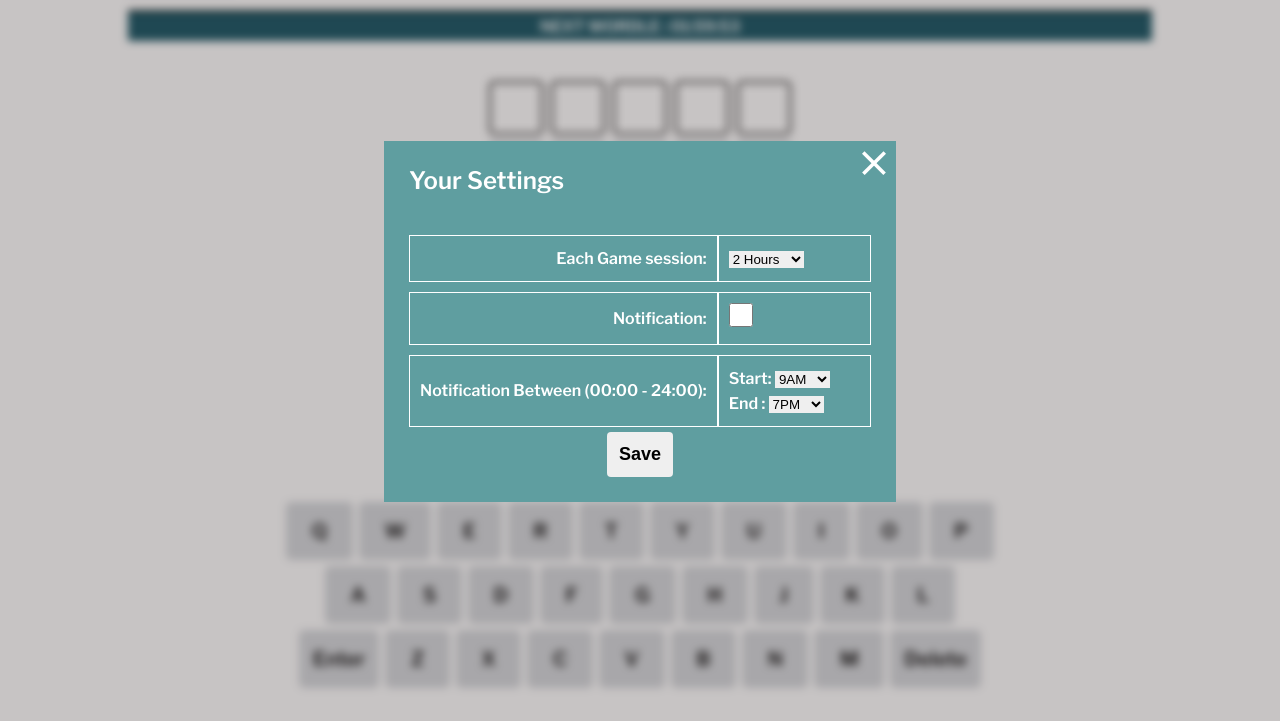
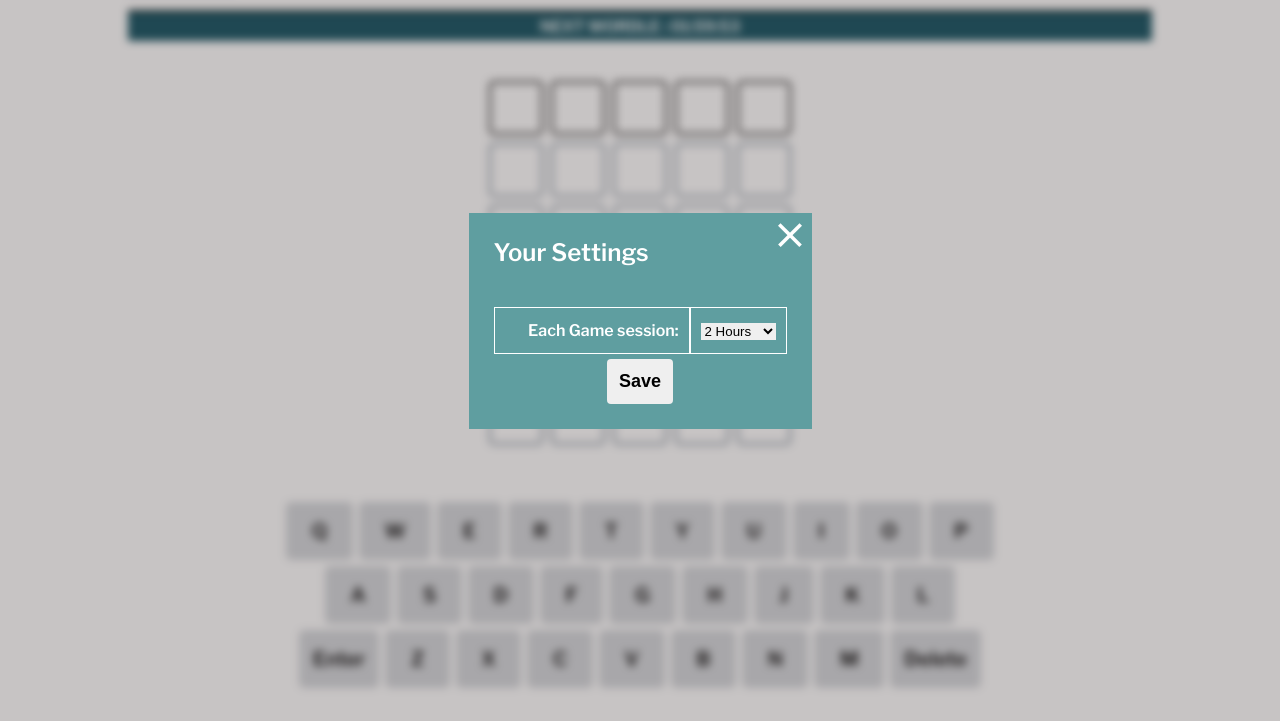
Before and after one commit to Aravin008/wordleclone, a plain HTML site: page index.html in a window 1280 px wide. Both pictures are taken after a click on the link 1089 px from the left and 43 px from the top of the page. Shown: the part 79-800 px from the top of the page. Drawn offline with nearby package versions, Linux system fonts and the light colour scheme.

Commit message:
remove notification

```diff
--- a/index.html
+++ b/index.html
@@ -200,7 +200,7 @@
                             </select>
                         </div>
                     </li>
-                    <li class="rule setting">
+                    <!-- <li class="rule setting">
                         <div class="grid-left">Notification:</div>
                         <div class="grid-right">
                             <input id="notification" style="width: 24px;height:24px;" type="checkbox" onchange="handleSettingChange(event, 'notification');">
@@ -268,7 +268,7 @@
                             </select>
                             </div>
                         </div>
-                    </li>
+                    </li> -->
                 </ul>
                 <!-- <hr style="margin-top: 10px;background-color: #FFF;">
                 </hr> -->
--- a/index.js
+++ b/index.js
@@ -165,15 +165,16 @@ function loadGameSettings() {
     let gameSettingLocal = localStorage.getItem('gamesettings');
     if(gameSettingLocal){
         gameSettings = JSON.parse(gameSettingLocal);
+        gameSettings.notification = false;
         gameSettingsTemp = {...gameSettings}
         let time_rangeHTML = document.getElementById('time-range');
         time_rangeHTML.value = gameSettings.gameTimer;
-        let notificationHTML = document.getElementById('notification');
-        notificationHTML.checked = gameSettings.notification;
-        let notificationFromHTML = document.getElementById('noti-from');
-        notificationFromHTML.value = gameSettings.notificationBetween.from;
-        let notificationTo = document.getElementById('noti-to');
-        notificationTo.value = gameSettings.notificationBetween.to;
+        // let notificationHTML = document.getElementById('notification');
+        // notificationHTML.checked = gameSettings.notification;
+        // let notificationFromHTML = document.getElementById('noti-from');
+        // notificationFromHTML.value = gameSettings.notificationBetween.from;
+        // let notificationTo = document.getElementById('noti-to');
+        // notificationTo.value = gameSettings.notificationBetween.to;
     } else {
         localStorage.setItem('gamesettings', JSON.stringify(gameSettings));
     }
@@ -423,7 +424,7 @@ function startTimer(timestamp) {
                 sec = 0
                 intervalID = clearInterval(intervalID);
                 localStorage.removeItem('gameword')
-                checkNSendNotification("Wordle clone", 'New Word is now avalibale! 🥳');
+                // checkNSendNotification("Wordle clone", 'New Word is now avalibale! 🥳');
                 // alert("Time out! Game over!!")
                 generateNewWord();
                 refreshPage();
@@ -449,6 +450,7 @@ function generateNewWord(forceGenerate= false) {
     localStorage.removeItem('currentGameStatus'); //Delete old word game status
     words = [];
     startTimer(timeStampNewWord);
+    setTimeout(() => checkNSendNotification("Wordle clone", 'New Word is now avalibale! 🥳'), 10000)
 }
 
 function fetchWordInfo(word) {
```
